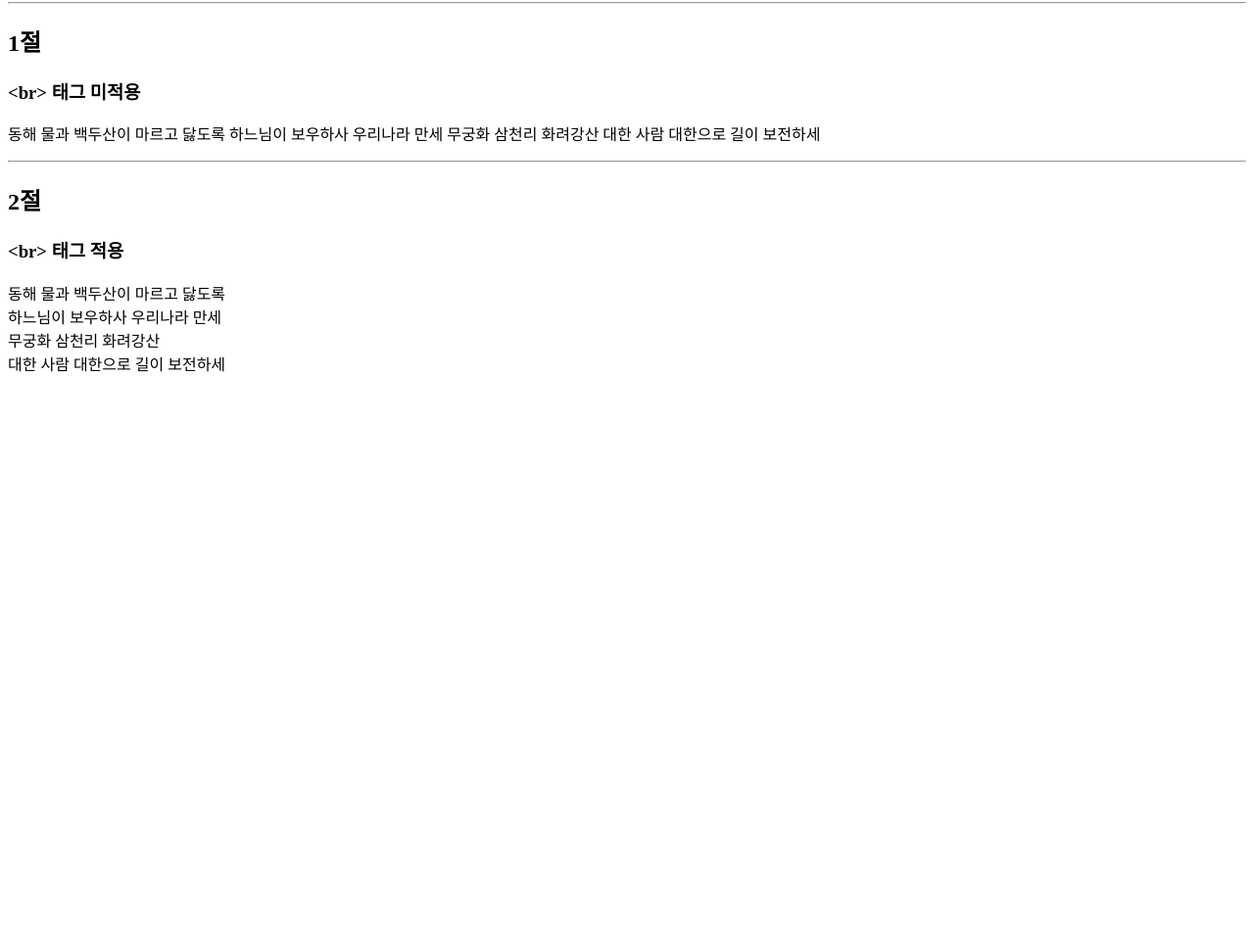
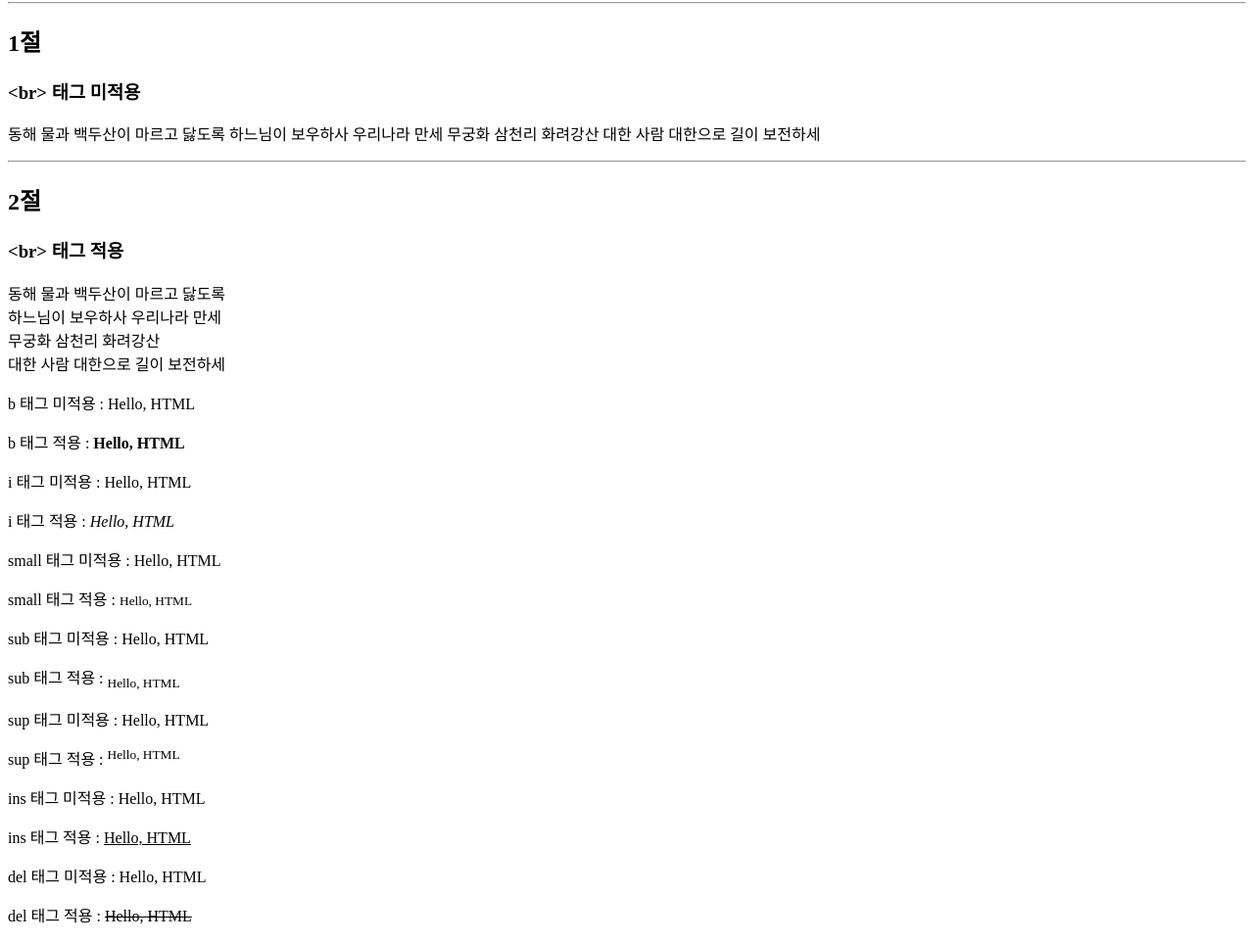
Before and after one commit to Hongheewon/test, a plain HTML site: page index.html in a window 1280 px wide. Shown: the part 87-1049 px from the top of the page at 98% size. Before the commit the page ends 800 px from the top, so only its background shows below. Drawn offline with Linux system fonts and the light colour scheme.

Commit message:
Update index.html

```diff
--- a/index.html
+++ b/index.html
@@ -22,5 +22,28 @@
 <br>무궁화 삼천리 화려강산
 <br> 대한 사람 대한으로 길이 보전하세</p>
 
+
+<p> b 태그 미적용 : Hello, HTML </p>
+<p> b 태그 적용 : <b>Hello, HTML</b> </p>
+
+<p> i 태그 미적용 : Hello, HTML </p>
+<p> i 태그 적용 : <i>Hello, HTML</i> </p>
+
+<p> small 태그 미적용 : Hello, HTML </p>
+<p> small 태그 적용 : <small>Hello, HTML</small> </p>
+
+<p> sub 태그 미적용 : Hello, HTML </p>
+<p> sub 태그 적용 : <sub>Hello, HTML</sub> </p>
+
+<p> sup 태그 미적용 : Hello, HTML </p>
+<p> sup 태그 적용 : <sup>Hello, HTML</sup> </p>
+
+<p> ins 태그 미적용 : Hello, HTML </p>
+<p> ins 태그 적용 : <ins>Hello, HTML</ins> </p>
+
+<p> del 태그 미적용 : Hello, HTML </p>
+<p> del 태그 적용 : <del>Hello, HTML</del> </p>
+
+
 </body>
 </html>
```
